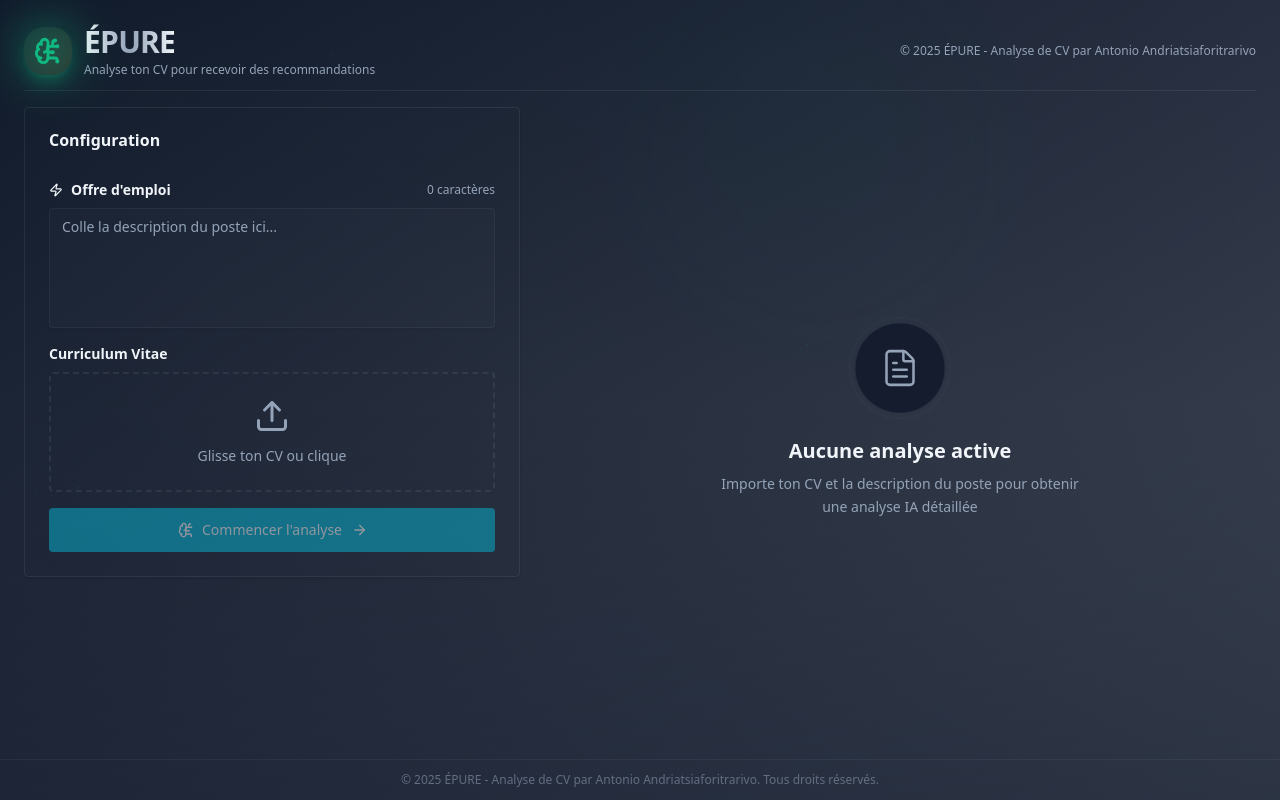
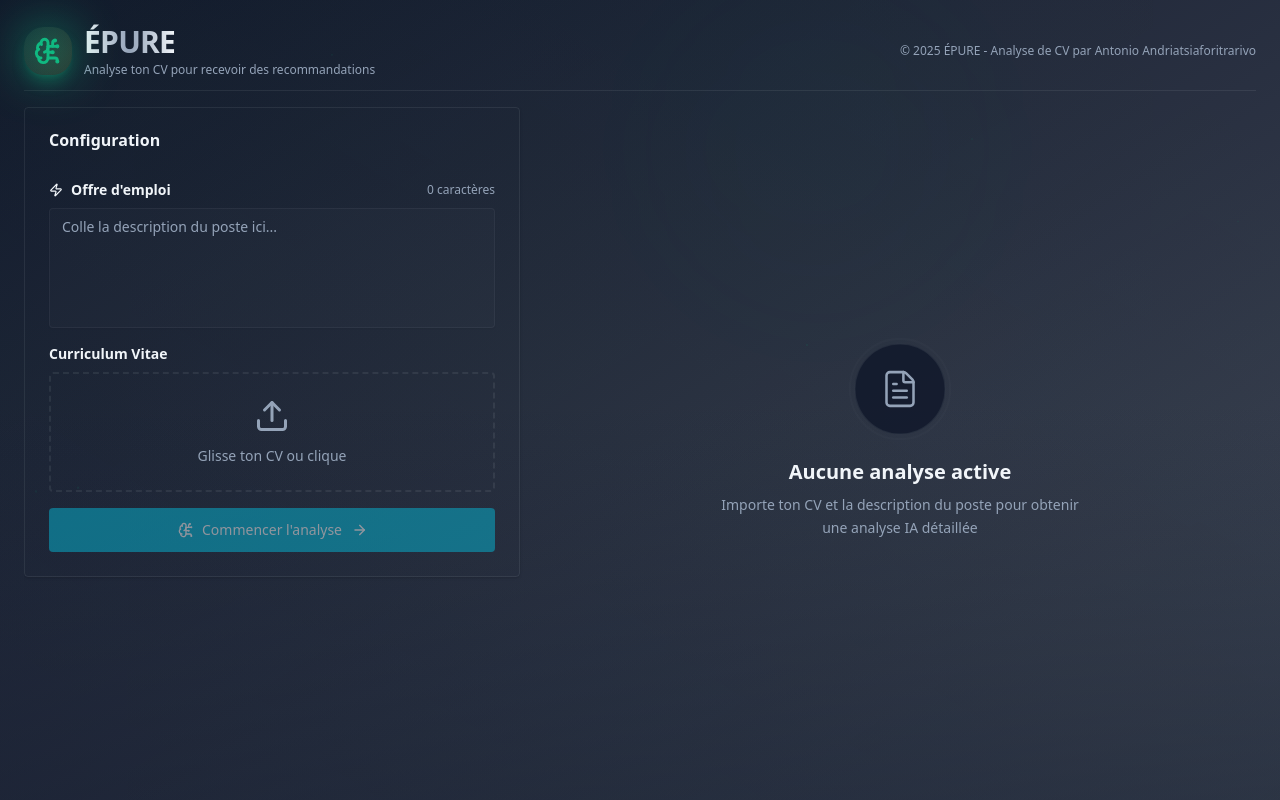
Before and after one commit to Tonio0108/epure_view, a React (Vite) app: page / in a window 1280 px wide. Built offline with nearby package versions, Linux system fonts and the light colour scheme.

Commit message:
remove footer

```diff
--- a/src/App.tsx
+++ b/src/App.tsx
@@ -804,17 +804,6 @@ export default function App() {
           </div>
         </div>
       </div>
-    {/* Footer avec copyright */}
-      <motion.footer
-        className="flex-shrink-0 border-t py-3 text-center"
-        initial={{ opacity: 0, y: 20 }}
-        animate={{ opacity: 1, y: 0 }}
-        transition={{ duration: 0.6, delay: 0.8 }}
-      >
-        <p className="text-xs text-muted-foreground">
-          © 2025 ÉPURE - Analyse de CV par Antonio Andriatsiaforitrarivo. Tous droits réservés.
-        </p>
-      </motion.footer>
 
       {/* Alert Modal */}
       <Dialog open={alertModal.isOpen} onOpenChange={(open) => setAlertModal(prev => ({ ...prev, isOpen: open }))}>
```
